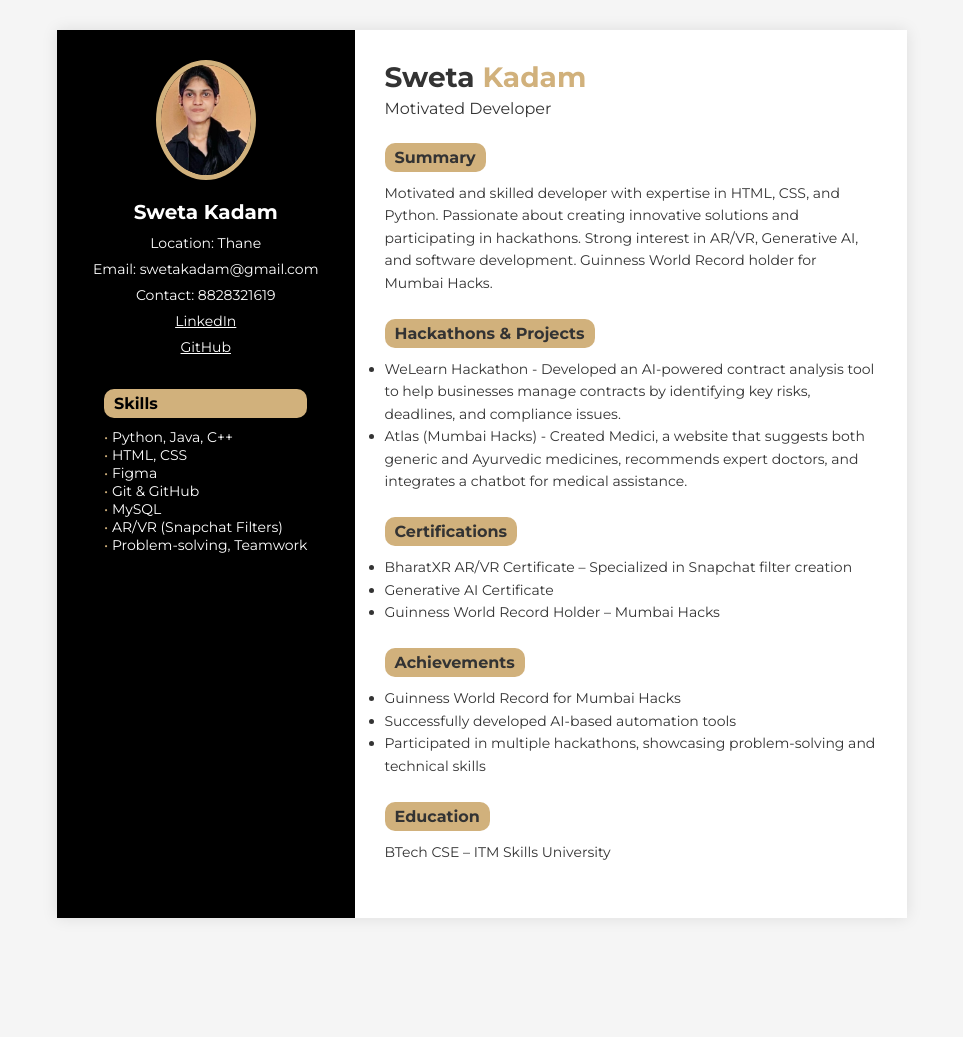
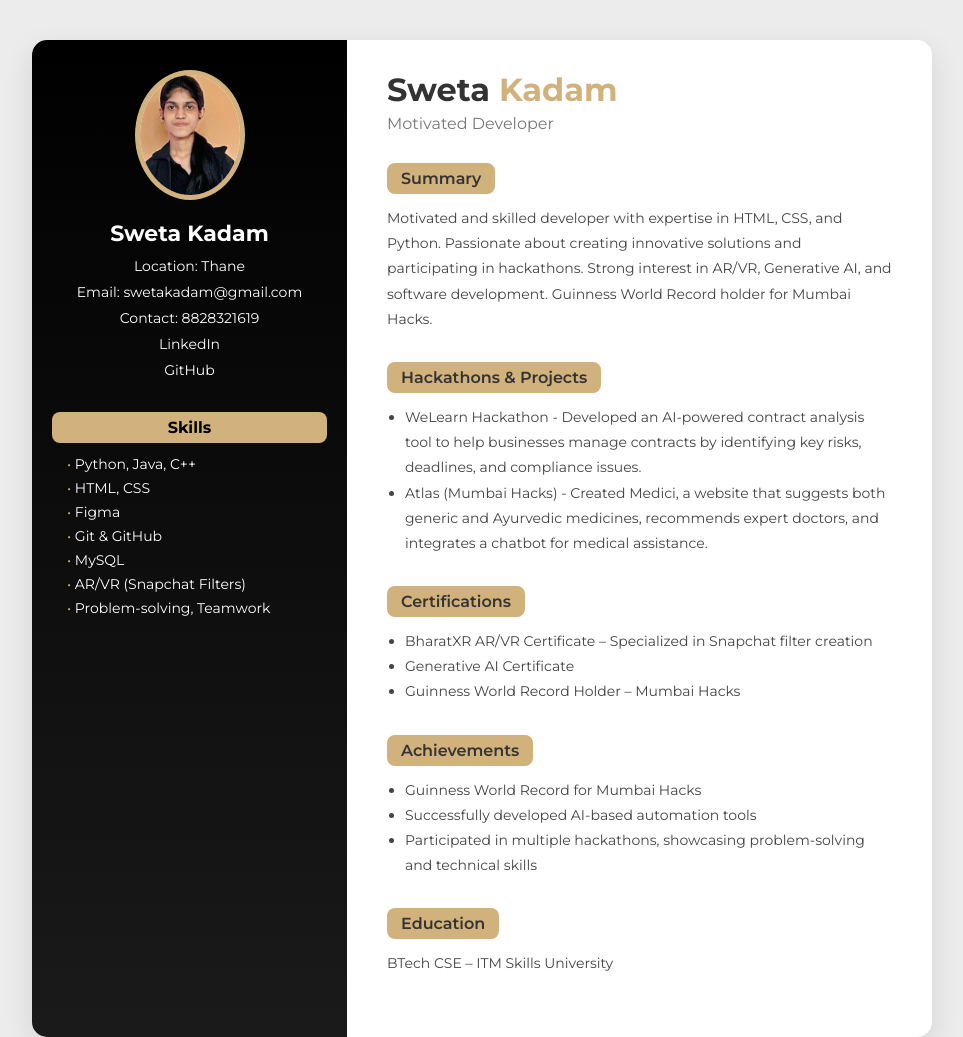
Before and after one commit to Shweta-Tech-creator/Resume-HTML-CSS-, a plain HTML site: page index.html in a window 1280 px wide. Shown: the top 1037 px of the page, without its empty margins (158-1121 px from the left). Before the commit the page ends 948 px from the top, so only its background shows below. Drawn offline with Linux system fonts and the light colour scheme.

Commit message:
Update index.html

```diff
--- a/index.html
+++ b/index.html
@@ -15,18 +15,20 @@
       font-family: 'Montserrat', sans-serif;
       display: flex;
       justify-content: center;
-      background-color: #f5f5f5;
+      background-color: #ececec;
     }
     .resume {
       display: flex;
-      width: 850px;
+      width: 900px;
       background-color: #fff;
-      box-shadow: 0 0 15px rgba(0,0,0,0.1);
-      margin: 30px 0;
+      border-radius: 15px;
+      box-shadow: 0 10px 30px rgba(0, 0, 0, 0.1);
+      margin: 40px 0;
+      overflow: hidden;
     }
     .left {
       width: 35%;
-      background-color: #000;
+      background: linear-gradient(to bottom, #000000, #1a1a1a);
       color: #fff;
       padding: 30px 20px;
       display: flex;
@@ -34,8 +36,8 @@
       align-items: center;
     }
     .left img {
-        width: 100px;
-        height: 120px;
+      width: 110px;
+      height: 130px;
       border-radius: 50%;
       object-fit: cover;
       object-position: center;
@@ -43,9 +45,8 @@
       border: 5px solid #d1b17c;
       background-color: #fff;
     }
-
     .left h2 {
-      font-size: 20px;
+      font-size: 22px;
       margin-bottom: 10px;
       text-align: center;
     }
@@ -54,20 +55,34 @@
       margin-bottom: 8px;
       text-align: center;
     }
+    .left a {
+      color: #fff;
+      text-decoration: none;
+      transition: color 0.3s ease;
+    }
+    .left a:hover {
+      color: #d1b17c;
+    }
     .section {
       margin: 25px 0;
+      width: 100%;
     }
     .section h3 {
       background-color: #d1b17c;
       color: #000;
-      padding: 5px 10px;
+      padding: 6px 12px;
       font-size: 16px;
-      border-radius: 10px;
-      margin-bottom: 10px;
+      border-radius: 8px;
+      margin-bottom: 12px;
+      text-align: center;
     }
     .section ul {
       list-style: none;
       font-size: 14px;
+      padding-left: 15px;
+    }
+    .section ul li {
+      margin-bottom: 6px;
     }
     .section ul li::before {
       content: "• ";
@@ -75,42 +90,54 @@
     }
     .right {
       width: 65%;
-      padding: 30px;
+      padding: 30px 40px;
       color: #333;
     }
     .right h1 {
-      font-size: 28px;
+      font-size: 32px;
+      font-weight: 700;
     }
     .right h1 span {
       color: #d1b17c;
     }
     .right h4 {
       margin-top: 5px;
-      font-weight: 400;
+      font-weight: 500;
+      font-size: 16px;
+      color: #777;
     }
     .right .info-section {
-      margin: 25px 0;
+      margin: 30px 0;
     }
     .info-section h3 {
       background-color: #d1b17c;
-      padding: 5px 10px;
+      padding: 6px 14px;
       font-size: 16px;
-      border-radius: 10px;
+      border-radius: 8px;
       display: inline-block;
-      margin-bottom: 10px;
+      margin-bottom: 12px;
+      font-weight: 600;
     }
-    .info-section p, .info-section li {
+    .info-section p,
+    .info-section li {
       font-size: 14px;
-      line-height: 1.6;
+      line-height: 1.8;
+      color: #444;
+    }
+    .info-section ul {
+      padding-left: 18px;
     }
     .skills span {
       display: inline-block;
-      background-color: #eee;
-      padding: 5px 10px;
+      background-color: #f1f1f1;
+      color: #333;
+      padding: 6px 12px;
       border-radius: 20px;
-      margin: 3px;
+      margin: 4px;
       font-size: 13px;
+      font-weight: 500;
     }
+
   </style>
 </head>
 <body>
```
Lines whose indentation alone changed are shown as unchanged.
